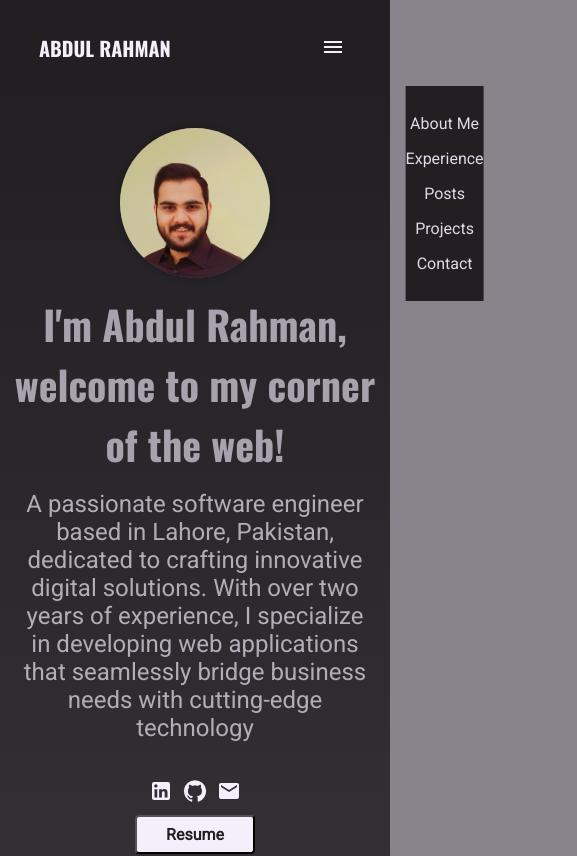
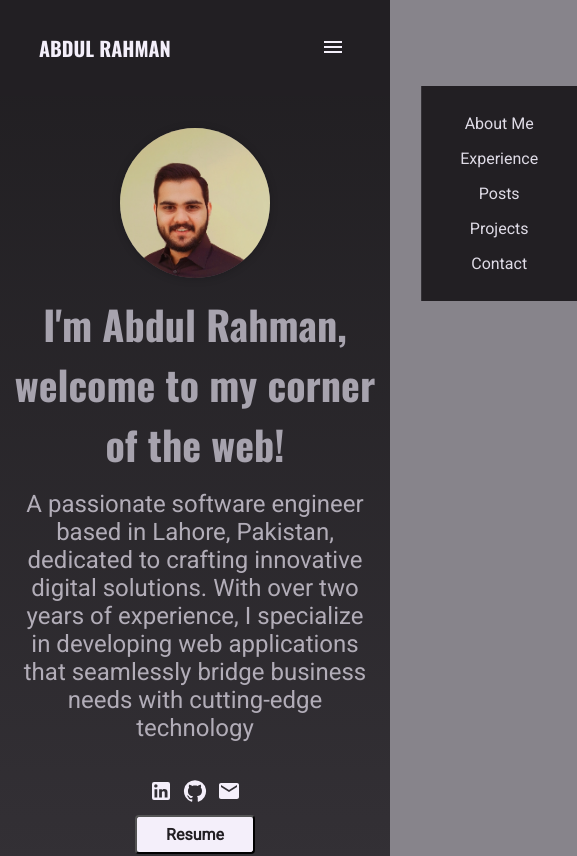
Before and after one commit to arahman01/personal-site, a Next.js app: page / in a window 390 px wide. Shown: the top 856 px of the page, 577 px wide, since content can reach past the window. Built offline with nearby package versions, Linux system fonts and the light colour scheme.

Commit message:
bug fixes

```diff
--- a/components/layout/main-navigation.module.css
+++ b/components/layout/main-navigation.module.css
@@ -53,13 +53,13 @@
 
 @media screen and (max-width: 767px) {
   .header nav ul {
-    position: fixed;
+    position: absolute;
     background-color: var(--color-grey-900);
     flex-direction: column;
     z-index: 1;
     top: 86px;
     right: 0;
-    min-width: 20%;
+    min-width: 40%;
     align-items: center;
     transform: translateX(120%);
     transition: transform 0.5s ease-in;
--- a/components/modal/modal.js
+++ b/components/modal/modal.js
@@ -1,5 +1,5 @@
 import React, { useEffect } from "react";
-import styles from "./Modal.module.css";
+import styles from "./modal.module.css";
 import CloseIcon from "@mui/icons-material/Close";
 
 const Modal = ({ isOpen, onClose, children, modalContentStyle }) => {
```
